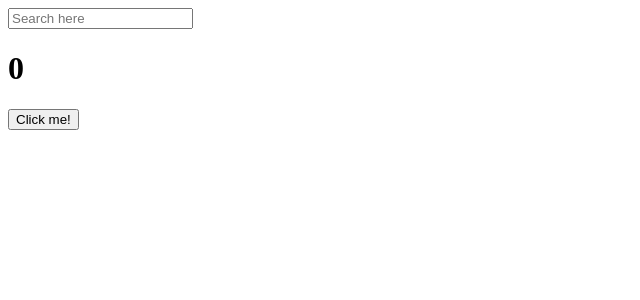
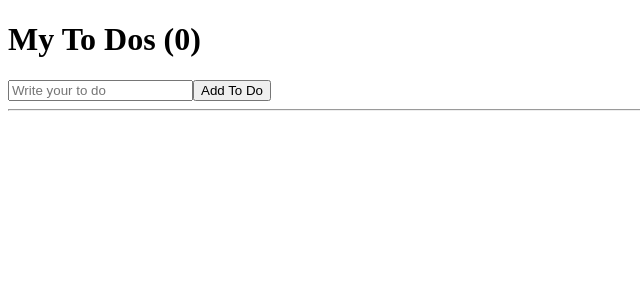
Before and after one commit to bshyeon/react-for-beginners, a React (Create React App) app: page / in a window 1280 px wide. Shown: the top 300 px of the page, without its empty margins (0-640 px from the left). Built offline with nearby package versions, Linux system fonts and the light colour scheme.

Commit message:
to do list

```diff
--- a/src/App.js
+++ b/src/App.js
@@ -1,36 +1,35 @@
-import { useEffect, useState } from "react";
+import { useState } from "react";
 
 function App() {
-  const [counter, setValue] = useState(0);
-  const [keyword, setKeyword] = useState("");
-  const onClick = () => {
-    setValue((prev) => prev + 1);
+  const [toDo, setToDo] = useState("");
+  const [toDos, setToDos] = useState([]);
+  const onChange = (event) => setToDo(event.target.value);
+  const onSubmit = (event) => {
+    event.preventDefault();
+    if (toDo === "") {
+      return;
+    }
+    setToDos((currentArray) => [toDo, ...currentArray]);
+    setToDo("");
   };
-  const onChange = (event) => {
-    setKeyword(event.target.value);
-  };
-  useEffect(() => {
-    console.log("I run only once");
-  }, []);
-  useEffect(() => {
-    console.log("I run when 'keyword' changes.");
-  }, [keyword]);
-  useEffect(() => {
-    console.log("I run when 'counter' changes.");
-  }, [counter]);
-  useEffect(() => {
-    console.log("I run when 'keyword' & 'counter' changes.");
-  }, [keyword, counter]);
   return (
     <div>
-      <input
-        value={keyword}
-        onChange={onChange}
-        type="text"
-        placeholder="Search here"
-      />
-      <h1>{counter}</h1>
-      <button onClick={onClick}>Click me!</button>
+      <h1>My To Dos ({toDos.length})</h1>
+      <form onSubmit={onSubmit}>
+        <input
+          onChange={onChange}
+          value={toDo}
+          type="text"
+          placeholder="Write your to do"
+        />
+        <button>Add To Do</button>
+      </form>
+      <hr />
+      <ul>
+        {toDos.map((item, index) => (
+          <li key={index}>{item}</li>
+        ))}
+      </ul>
     </div>
   );
 }
```
